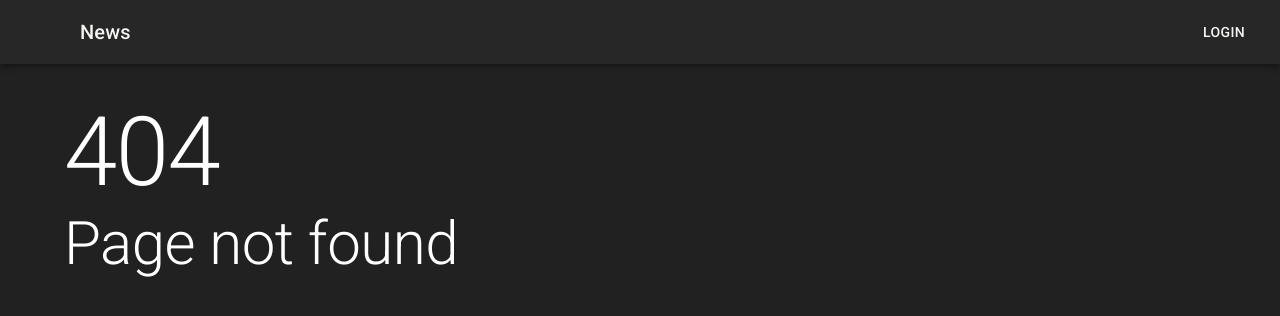
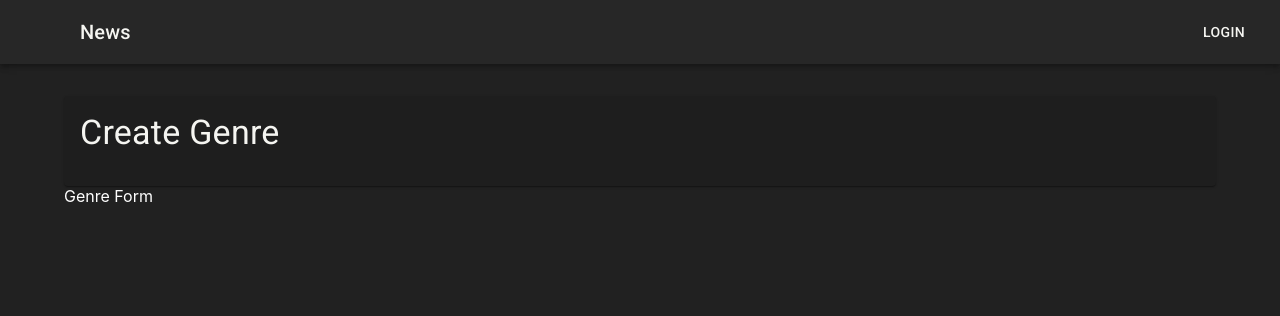
Before and after one commit to lucasborgesdasilva/codeflix, a React (Create React App) app: page /genres/create in a window 1280 px wide. Before the commit this address had no page. Shown: the top 316 px of the page. Built offline with nearby package versions, Linux system fonts and the light colour scheme; some icons are missing.

Commit message:
wip: create genre component

```diff
--- a/src/App.tsx
+++ b/src/App.tsx
@@ -11,6 +11,7 @@
 import { CategoryCreate } from "./features/categories/category-create";
 import { CategoryEdit } from "./features/categories/category-edit";
 import { CategoryList } from "./features/categories/category-list";
+import { GenreCreate } from "./features/genre/genre-create";
 
 function App() {
   return (
@@ -32,10 +33,12 @@
             <Routes>
               <Route path="/" element={<CategoryList />} />
 
+              {/* Categories */}
               <Route path="categories" element={<CategoryList />} />
               <Route path="categories/create" element={<CategoryCreate />} />
               <Route path="categories/edit/:id" element={<CategoryEdit />} />
 
+              {/* Cast Members */}
               <Route path="cast-members" element={<CastMembersList />} />
               <Route
                 path="cast-members/create"
@@ -45,6 +48,9 @@
                 path="cast-members/edit/:id"
                 element={<CastMembersEdit />}
               />
+
+              {/* Genre */}
+              <Route path="genres/create" element={<GenreCreate />} />
 
               <Route
                 path="*"
--- /dev/null
+++ b/src/features/genre/components/genre-form.tsx
@@ -0,0 +1,21 @@
+import { Category } from "../../../types/category";
+
+type GenreFormProps = {
+  genre: any;
+  categories: Category[];
+  isLoading?: boolean;
+  isDisabled?: boolean;
+  handleSubmit: (event: React.FormEvent<HTMLFormElement>) => void;
+  handleChange: (event: React.ChangeEvent<HTMLInputElement>) => void;
+};
+
+export const GenreForm = ({
+  genre,
+  categories,
+  isLoading = false,
+  isDisabled = false,
+  handleSubmit,
+  handleChange,
+}: GenreFormProps) => {
+  return <div>Genre Form</div>;
+};
--- /dev/null
+++ b/src/features/genre/genre-create.tsx
@@ -0,0 +1,25 @@
+import { Box, Paper, Typography } from "@mui/material";
+import { GenreForm } from "./components/genre-form";
+
+export const GenreCreate = () => {
+  return (
+    <Box>
+      <Paper>
+        <Box p={2}>
+          <Box mb={2}>
+            <Typography variant="h4">Create Genre</Typography>
+          </Box>
+        </Box>
+      </Paper>
+      {/* Genre form */}
+      <GenreForm
+        genre={{}}
+        categories={[]}
+        isLoading={false}
+        isDisabled={false}
+        handleSubmit={() => {}}
+        handleChange={() => {}}
+      />
+    </Box>
+  );
+};
```
